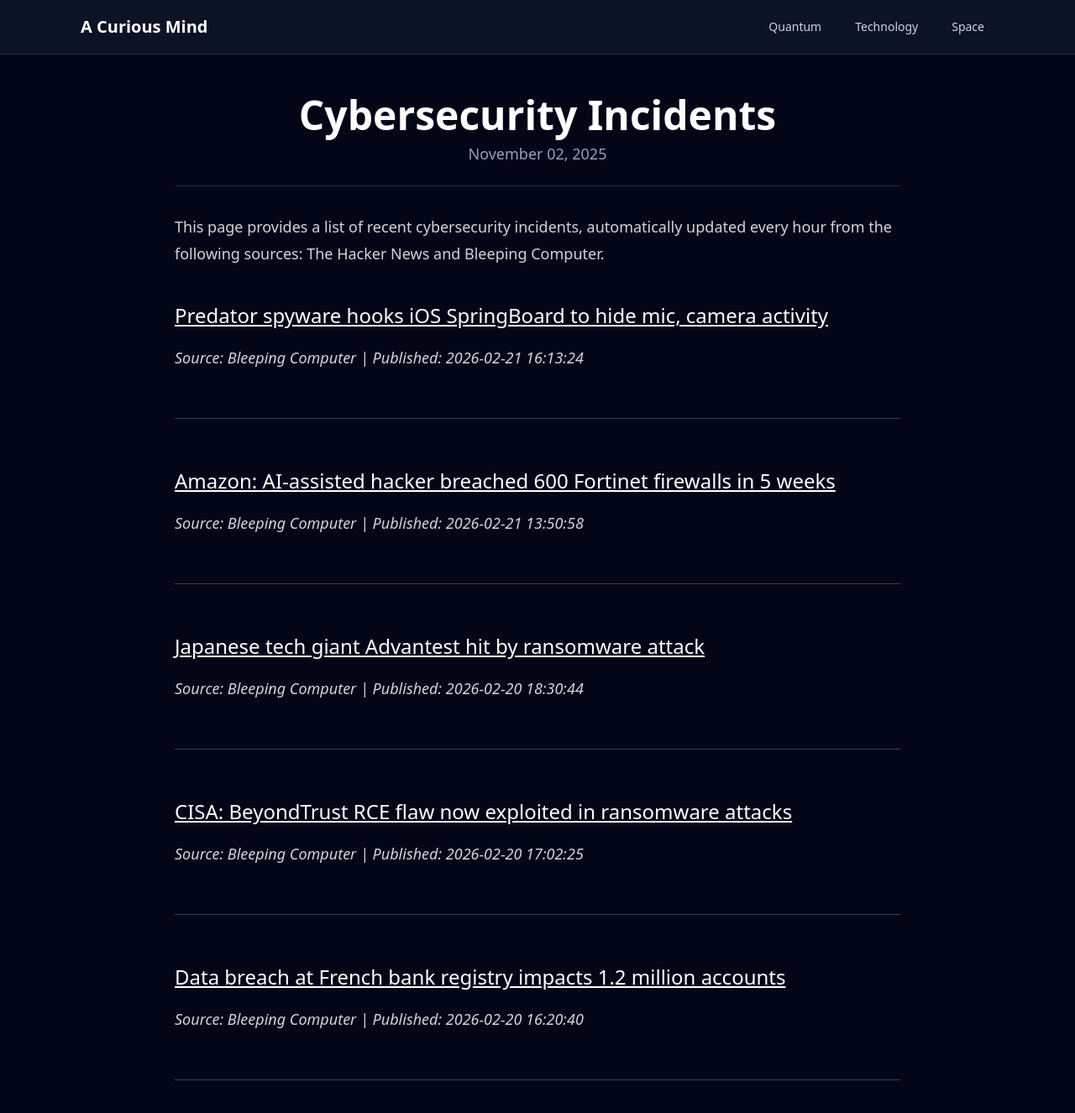
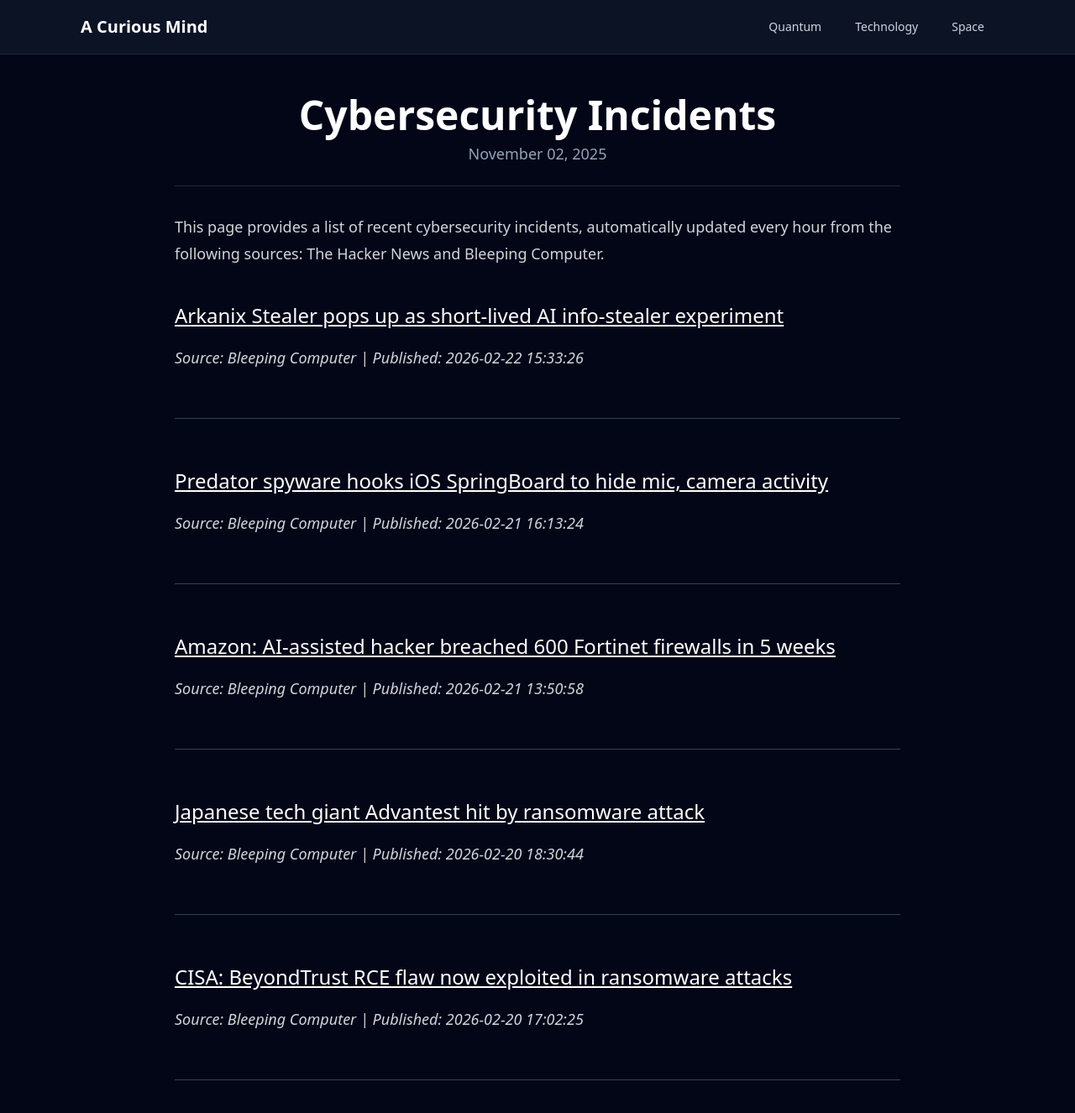
Before and after one commit to onehl7/onehl7.github.io, a Jekyll site: the page built from _posts/2025-11-02-cybersecurity-incidents.md, in a window 1280 px wide and 1400 px high. Shown: the top 1326 px of the window at 84% size. Built offline with Jekyll 4.4.1, drawn with Linux system fonts in a browser that asks for light colours; nearby versions of some CDN libraries.

Commit message:
Update news data

```diff
--- a/_data/news.json
+++ b/_data/news.json
@@ -1,4 +1,10 @@
 [
+  {
+    "source": "Bleeping Computer",
+    "title": "Arkanix Stealer pops up as short-lived AI info-stealer experiment",
+    "link": "https://www.bleepingcomputer.com/news/security/arkanix-stealer-pops-up-as-short-lived-ai-info-stealer-experiment/",
+    "published": "2026-02-22 15:33:26"
+  },
   {
     "source": "Bleeping Computer",
     "title": "Predator spyware hooks iOS SpringBoard to hide mic, camera activity",
@@ -22,11 +28,5 @@
     "title": "CISA: BeyondTrust RCE flaw now exploited in ransomware attacks",
     "link": "https://www.bleepingcomputer.com/news/security/cisa-beyondtrust-rce-flaw-now-exploited-in-ransomware-attacks/",
     "published": "2026-02-20 17:02:25"
-  },
-  {
-    "source": "Bleeping Computer",
-    "title": "Data breach at French bank registry impacts 1.2 million accounts",
-    "link": "https://www.bleepingcomputer.com/news/security/data-breach-at-french-bank-registry-impacts-12-million-accounts/",
-    "published": "2026-02-20 16:20:40"
   }
 ]
```
